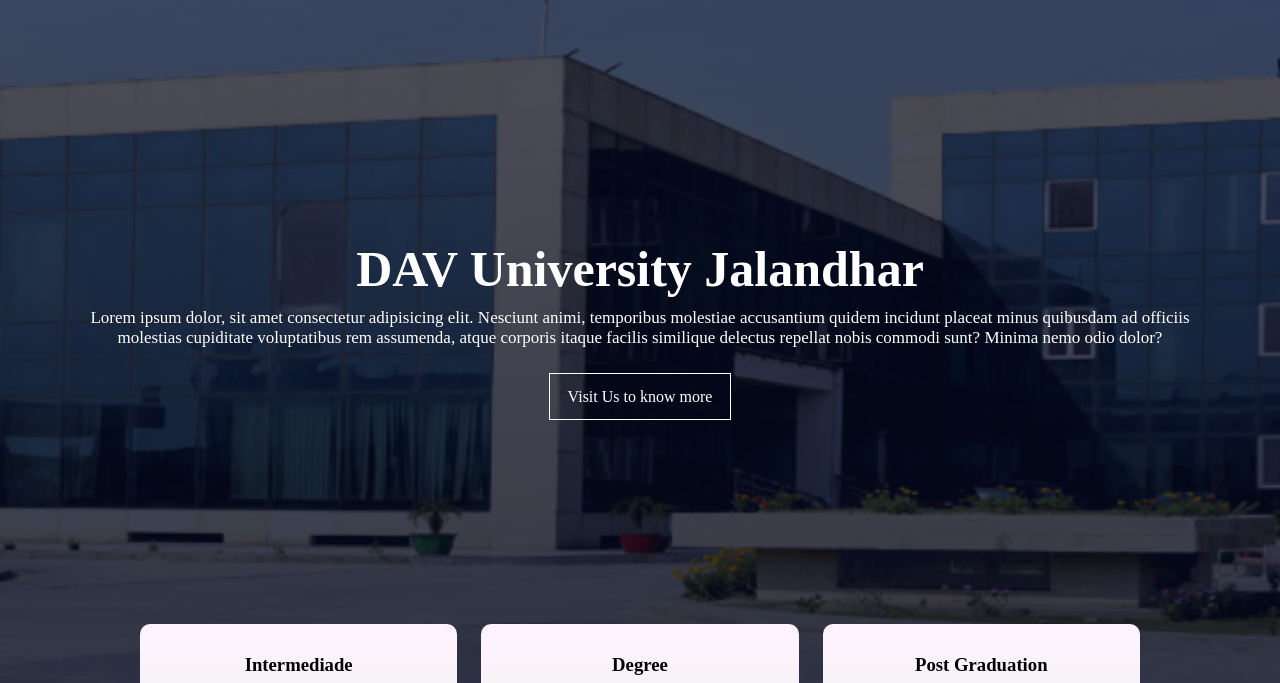
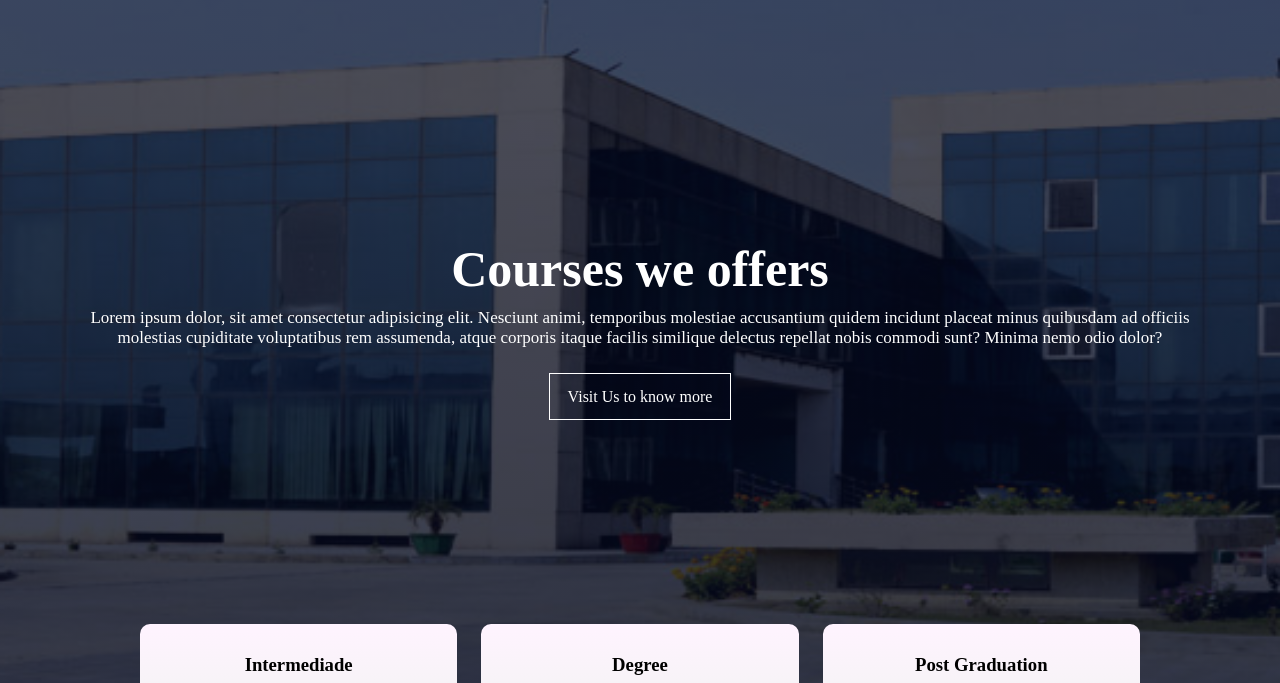
Before and after one commit to deep0133/univeristy-site-web-pages, a plain HTML site: page assests/pages/course.html in a window 1280 px wide. Shown: the part 77-760 px from the top of the page. Drawn offline with Linux system fonts and the light colour scheme; a script that the page names is missing.

Commit message:
title change

```diff
--- a/assests/pages/course.html
+++ b/assests/pages/course.html
@@ -11,7 +11,7 @@
     <link rel="stylesheet" href="../style/course.css" />
     <script src="https://kit.fontawesome.com/71eb553118.js" crossorigin="anonymous"></script>
 
-    <title>University Web - Site || Course Page</title>
+    <title>University Web - Site || Courses Page</title>
 </head>
 
 <body>
@@ -50,7 +50,7 @@
         </nav>
 
         <div class="text-box">
-          <h1>DAV University Jalandhar</h1>
+          <h1>Courses we offers</h1>
           <p>
             Lorem ipsum dolor, sit amet consectetur adipisicing elit. Nesciunt
             animi, temporibus molestiae accusantium quidem incidunt placeat minus
```
